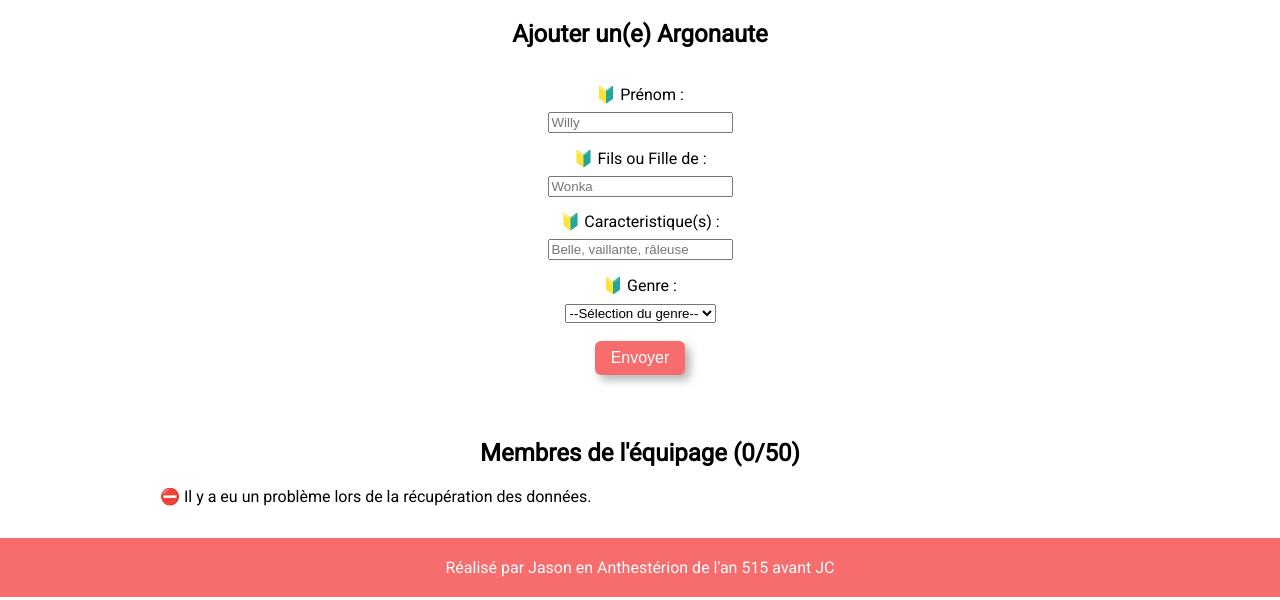
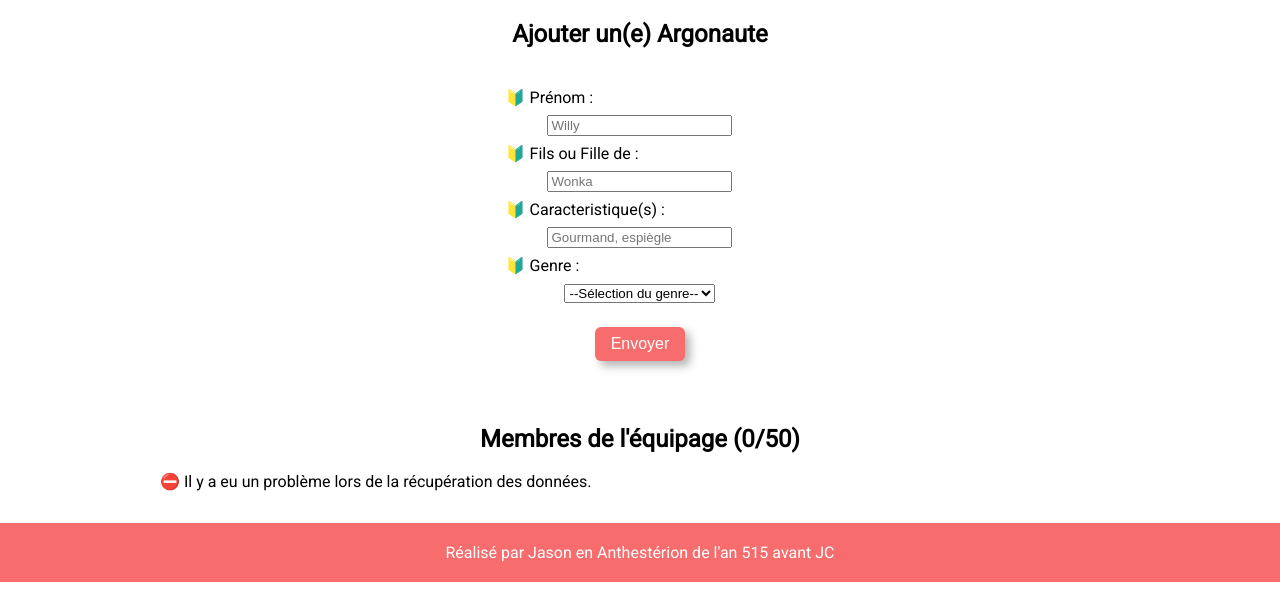
Before and after one commit to soramonfr/challenge-argonaute, a PHP site: page / in a window 1280 px wide. Shown: the part 200-800 px from the top of the page. Run offline with PHP 8.4, Linux system fonts and the light colour scheme; data that the repository does not hold is empty; some libraries are stand-ins or nearby versions.

Commit message:
version finale

```diff
--- a/Controllers/indexController.php
+++ b/Controllers/indexController.php
@@ -26,11 +26,11 @@ function genderIcon($gender)
 $arrayErrors = [];
 
 // Génération des regex
-// Pour la saisie d'un nom ou prénom
-$regexName = "/^[a-zA-Zéèäëïçõãê -]+$/";
+// Pour la saisie d'un nom ou prénom (max 25 char)
+$regexName = "/^[a-zA-Zéèäëïçõãê -]{1,25}$/";
 
-// Pour la saisie d'un ou plusieurs adjectifs
-$regexDescription = "/^[a-zA-Zéèäëïçõãê -,]+$/";
+// Pour la saisie d'un ou plusieurs adjectifs (max 25 char)
+$regexDescription = "/^[a-zA-Zéèäëïçõãê -,]{1,25}$/";
 
 // Filtrage des données potentiellement dangereuses
 // htmlspecialchars() va permettre d’échapper certains caractères spéciaux comme les chevrons « < » et « > » en les transformant en entités HTML.
@@ -41,13 +41,6 @@ function cleanData($var)
     $var = stripslashes($var);
     $var = htmlspecialchars($var);
     return $var;
-}
-
-// Affichage des données formatées
-function inputFormat($input) {
-    $input = strtolower($input);
-    $input = ucfirst($input);
-    return $input;
 }
 
 // Traitement des données après envoi du formulaire
@@ -65,13 +58,13 @@ if ($_SERVER['REQUEST_METHOD'] == 'POST') {
         // Application du second filtre de sécurité
         // Pour la saisie du nom
         if (preg_match($regexName, $lastname)) {
-            $verifiedLastname = mb_strtoupper($lastname);
+            $verifiedLastname = $lastname;
         } else {
             $arrayErrors['lastname'] = "Veuillez saisir un nom valide.";
         }
         // Pour la saisie du prénom
         if (preg_match($regexName, $firstname)) {
-            $verifiedFirstname = inputFormat($firstname);
+            $verifiedFirstname = $firstname;
         } else {
             $arrayErrors['firstname'] = "Veuillez saisir un prénom valide.";
         }
@@ -84,7 +77,7 @@ if ($_SERVER['REQUEST_METHOD'] == 'POST') {
         // Pour la sélection du genre
         $validGender = array("Femme", "Homme");
         if (in_array($gender, $validGender)) {
-            $verifiedGender = inputFormat($gender);
+            $verifiedGender = $gender;
         } else {
             $arrayErrors['gender'] = "Veuillez saisir un genre.";
         }
--- a/assets/style.css
+++ b/assets/style.css
@@ -31,12 +31,14 @@ h2 {
 
 /* Form section */
 form .text-info {
-  color: #94BEE0;
+  color: #94bee0;
 }
 
 label {
   display: block;
   margin-bottom: 0.5em;
+  margin-top: 0.5em;
+  text-align: left;
 }
 
 .new-member-form {
@@ -46,6 +48,9 @@ label {
 
 form fieldset {
   border: none;
+  padding: 0;
+  width: 28%;
+  margin: 0 auto;
 }
 
 label .error-notification {
@@ -68,7 +73,7 @@ label .error-notification {
 }
 
 .fa-mars {
-  color: #94BEE0;
+  color: #94bee0;
 }
 
 button {
@@ -79,7 +84,7 @@ button {
   border: none;
   border-radius: 6px;
   box-shadow: 5px 5px 10px rgba(0, 0, 0, 0.3);
-  margin-top: 0.5em;
+  margin-top: 1.5em;
 }
 
 button:hover {
--- a/index.php
+++ b/index.php
@@ -30,23 +30,20 @@ require "Controllers/indexController.php";
             <p class="text-info"><?= isset($status) ? $status : "" ?></p>
             <fieldset class="fieldset">
                 <label for="firstname">🔰 Prénom : <span class="error-notification"><?= isset($arrayErrors['firstname']) ? $arrayErrors['firstname'] : "" ?></span></label>
-                <input id="firstname" name="firstname" type="text" placeholder="Willy" />
-            </fieldset>
-            <fieldset class="fieldset">
+                <input id="firstname" name="firstname" type="text" placeholder="Willy" /><br>
+
                 <label for="lastname">🔰 Fils ou Fille de : <span class="error-notification"><?= isset($arrayErrors['lastname']) ? $arrayErrors['lastname'] : "" ?></span></label>
-                <input id="lastname" name="lastname" type="text" placeholder="Wonka" />
-            </fieldset>
-            <fieldset class="fieldset">
+                <input id="lastname" name="lastname" type="text" placeholder="Wonka" /><br>
+
                 <label for="description">🔰 Caracteristique(s) : <span class="error-notification"><?= isset($arrayErrors['description']) ? $arrayErrors['description'] : "" ?></span></label>
-                <input id="description" name="description" type="text" placeholder="Belle, vaillante, râleuse" />
-            </fieldset>
-            <fieldset class="fieldset">
+                <input id="description" name="description" type="text" placeholder="Gourmand, espiègle" /><br>
+
                 <label for="gender">🔰 Genre : <span class="error-notification"><?= isset($arrayErrors['gender']) ? $arrayErrors['gender'] : "" ?></span></label>
                 <select name="gender" id="gender-select">
                     <option value="">--Sélection du genre--</option>
                     <option value="Femme">Femme</option>
                     <option value="Homme">Homme</option>
-                </select>
+                </select><br>
             </fieldset>
             <button type="submit">Envoyer</button>
         </form>
```
